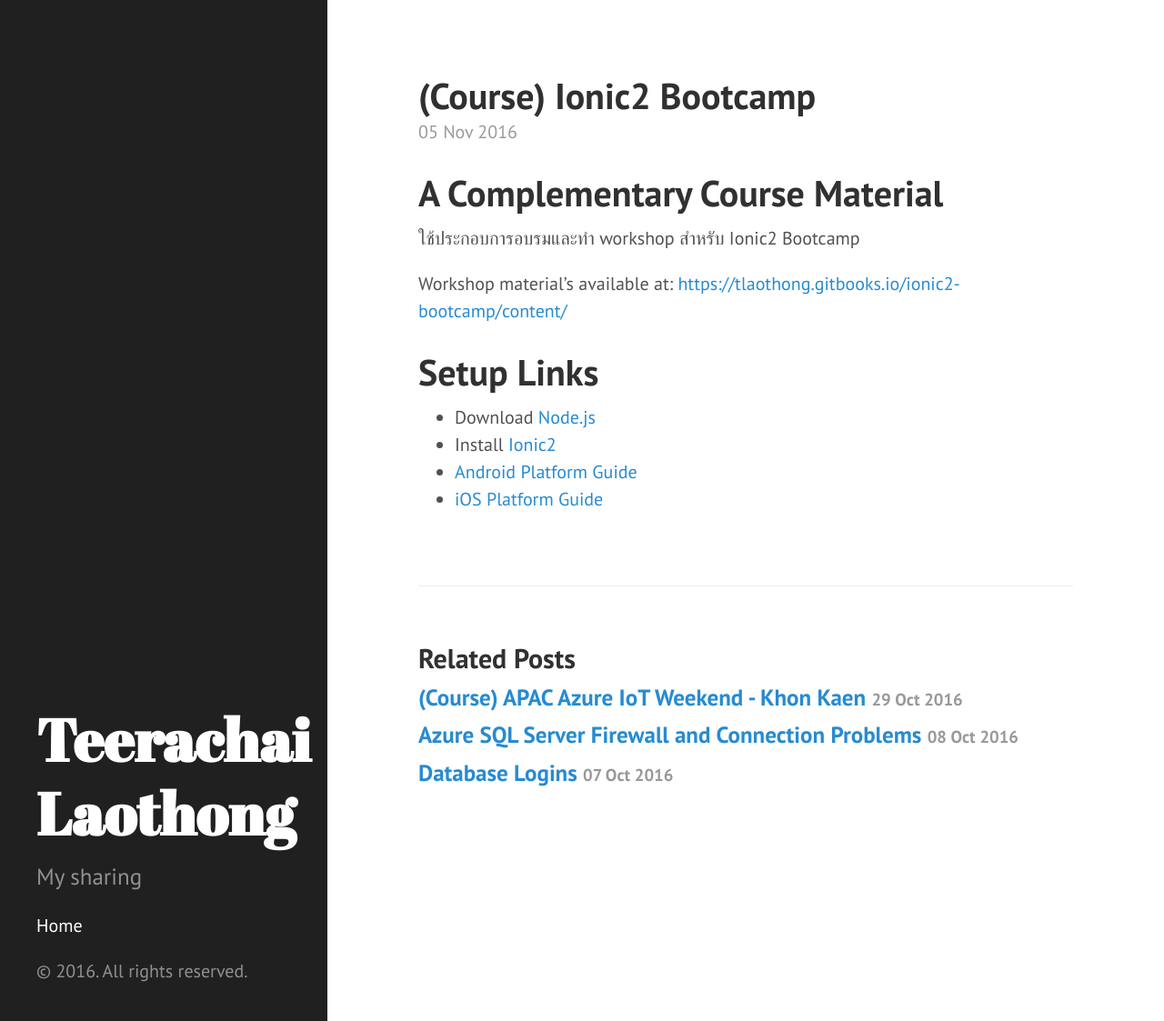
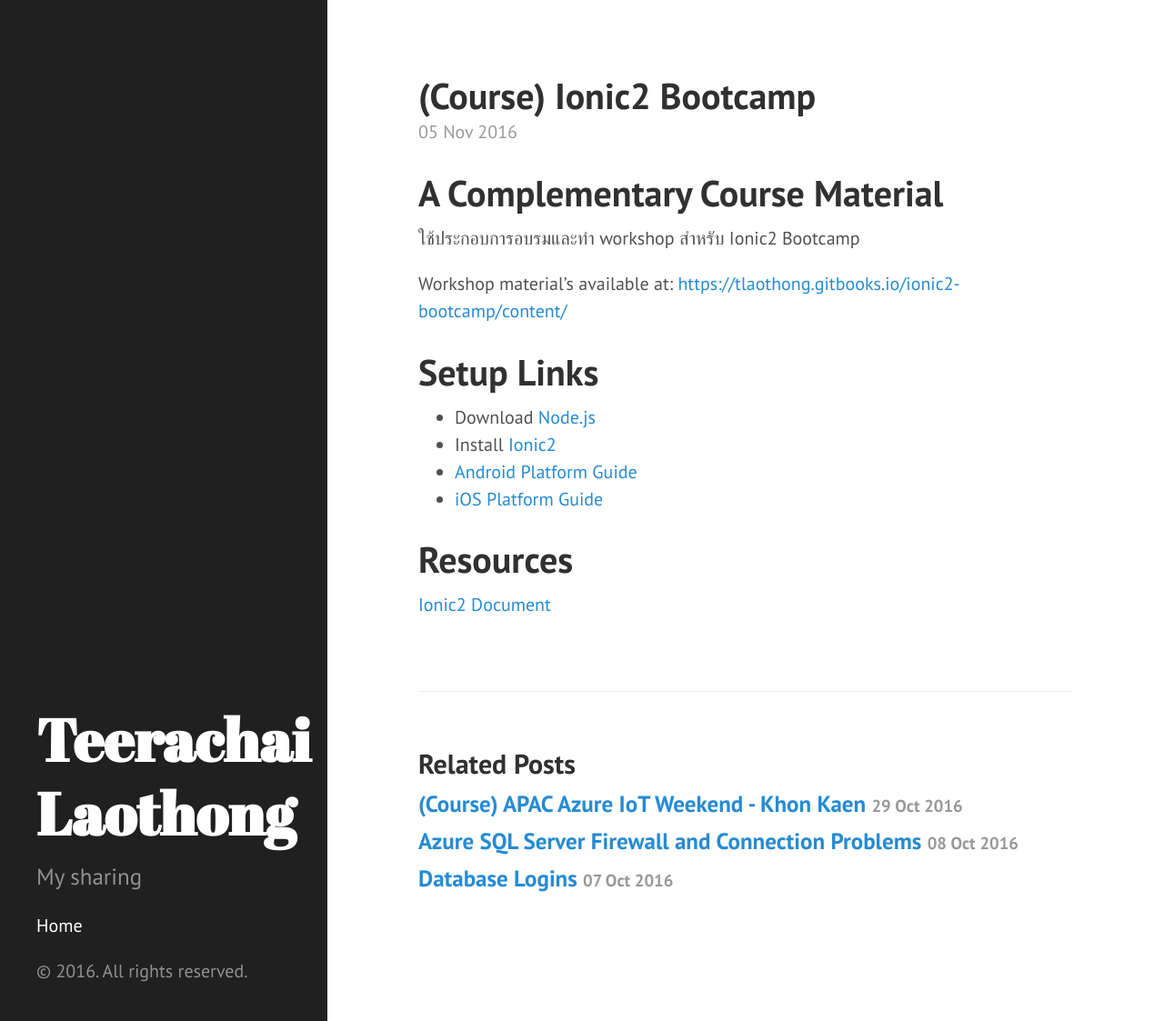
Before and after one commit to tlaothong/tlaothong.github.io, a Jekyll site: the page built from _posts/2016-11-05-course-ionic2.markdown, in a window 1280 px wide and 1123 px high. Shown: the whole window at 91% size. Built offline with Jekyll 4.4.1, drawn with Linux system fonts in a browser that asks for light colours; comment, search, counter and statistics services are not loaded.

Commit message:
Add Links to Ionic2 docs

```diff
--- a/_posts/2016-11-05-course-ionic2.markdown
+++ b/_posts/2016-11-05-course-ionic2.markdown
@@ -18,3 +18,6 @@ Workshop material's available at: [https://tlaothong.gitbooks.io/ionic2-bootcamp
 * Install [Ionic2](http://ionicframework.com/docs/v2/getting-started/installation/)
 * [Android Platform Guide](https://cordova.apache.org/docs/en/latest/guide/platforms/android/)
 * [iOS Platform Guide](https://cordova.apache.org/docs/en/latest/guide/platforms/ios/)
+
+# Resources
+[Ionic2 Document](http://ionicframework.com/docs/v2/)
```
